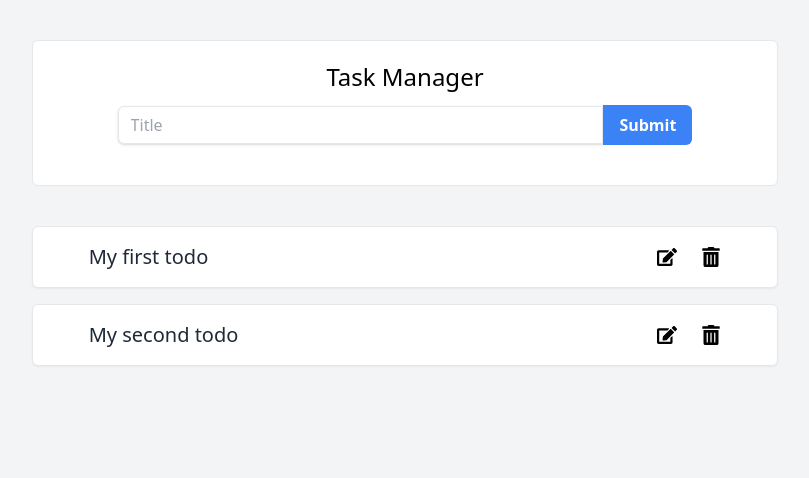
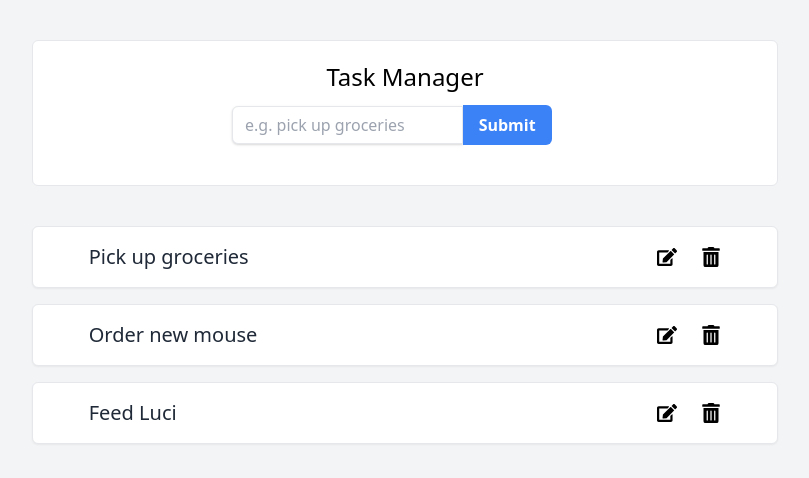
Before and after one commit to andrewsanc/todoist, a React (Create React App) app: page / in a window 1280 px wide. Shown: the top 478 px of the page, without its empty margins (235-1044 px from the left). Built offline with nearby package versions, Linux system fonts and the light colour scheme.

Commit message:
add todo item funcitonality to local state variable

```diff
--- a/src/App.js
+++ b/src/App.js
@@ -2,24 +2,28 @@ import React, { useState } from "react";
 import Card from "./Card";
 import Form from "./Form";
 
-const initialState = [
-  { title: "My first todo", description: "Weeee!" },
-  { title: "My second todo", description: "WEEEEEE!" },
-];
+const initialState = ["Pick up groceries", "Order new mouse", "Feed Luci"];
 
 const App = () => {
   const [toDoList, setToDoList] = useState(initialState);
 
-  const renderToDoList = toDoList.map((toDoObj) => {
-    return <Card title={toDoObj.title} description={toDoObj.description} />;
+  const renderToDoList = toDoList.map((item, i) => {
+    return <Card key={`ToDo Item-${i}`} title={item} />;
   });
 
-  const showCreateNewToDo = () => {};
+  const submitToDoHandler = (e, newToDoItem, setNewToDoItem) => {
+    e.preventDefault();
+    if (newToDoItem === "") return;
+    let newToDoList = [...toDoList];
+    newToDoList.push(newToDoItem);
+    setToDoList(newToDoList);
+    setNewToDoItem("");
+  };
 
   return (
     <div className='bg-gray-100 flex flex-col items-center h-screen'>
       <div className='container w-7/12'>
-        <Form />
+        <Form submitToDoHandler={submitToDoHandler} />
         <div>{renderToDoList}</div>
       </div>
     </div>
--- a/src/Form.js
+++ b/src/Form.js
@@ -1,18 +1,29 @@
-import React from "react";
+import React, { useState } from "react";
 
-const Form = () => {
+const Form = ({ submitToDoHandler }) => {
+  const [newToDoItem, setNewToDoItem] = useState("");
+
   return (
     <div className='bg-white my-10 p-2 border rounded-md shadow-s flex flex-col items-center'>
       <h1 className='text-2xl font-medium my-3'>Task Manager</h1>
       <div className='container mb-8 flex items-center justify-center'>
-        <input
-          class='shadow border py-2 px-3 text-gray-700 leading-tight focus:outline-none focus:shadow-outline w-8/12 rounded-l-md'
-          type='text'
-          placeholder='Title'
-        />
-        <button className='bg-blue-500 hover:bg-blue-700 text-white font-bold py-2 px-4 rounded-r-md'>
-          Submit
-        </button>
+        <form
+          onSubmit={(e) => submitToDoHandler(e, newToDoItem, setNewToDoItem)}
+        >
+          <input
+            onChange={(e) => setNewToDoItem(e.target.value)}
+            value={newToDoItem}
+            className='shadow border py-2 px-3 text-gray-700 leading-tight focus:outline-none focus:shadow-outline w-8/12 rounded-l-md'
+            type='text'
+            placeholder='e.g. pick up groceries'
+          />
+          <button
+            type='submit'
+            className='bg-blue-500 hover:bg-blue-700 text-white font-bold py-2 px-4 rounded-r-md'
+          >
+            Submit
+          </button>
+        </form>
       </div>
     </div>
   );
```
